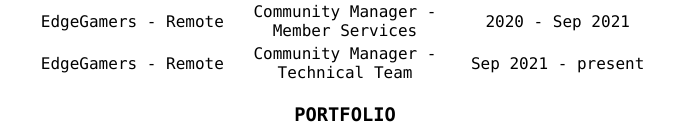
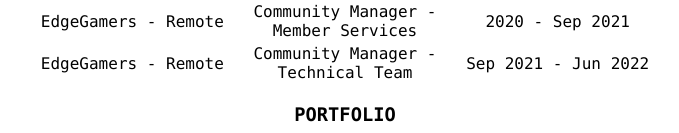
Before and after one commit to nootsponge/nfason.com, a React (Create React App) app: page /biz in a window 1280 px wide. Shown: the part 900-1033 px from the top of the page, without its empty margins (295-974 px from the left). Built offline with nearby package versions, Linux system fonts and the light colour scheme.

Commit message:
Update EdgeGamers

```diff
--- a/src/Biz.js
+++ b/src/Biz.js
@@ -48,7 +48,7 @@
           <tr>
             <td>EdgeGamers - Remote</td>
             <td>Community Manager - Technical Team</td>
-            <td>Sep 2021 - present</td>
+            <td>Sep 2021 - Jun 2022</td>
           </tr>
         </table>
 
```
